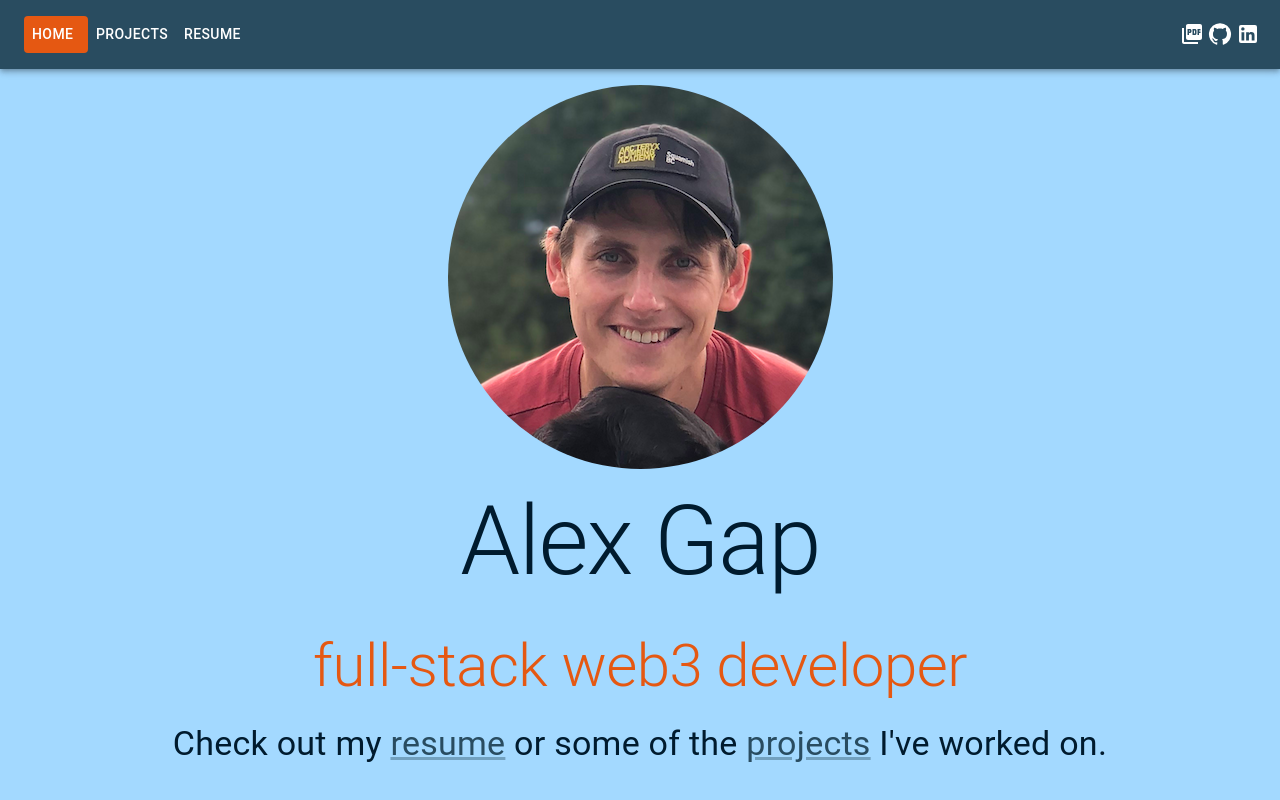
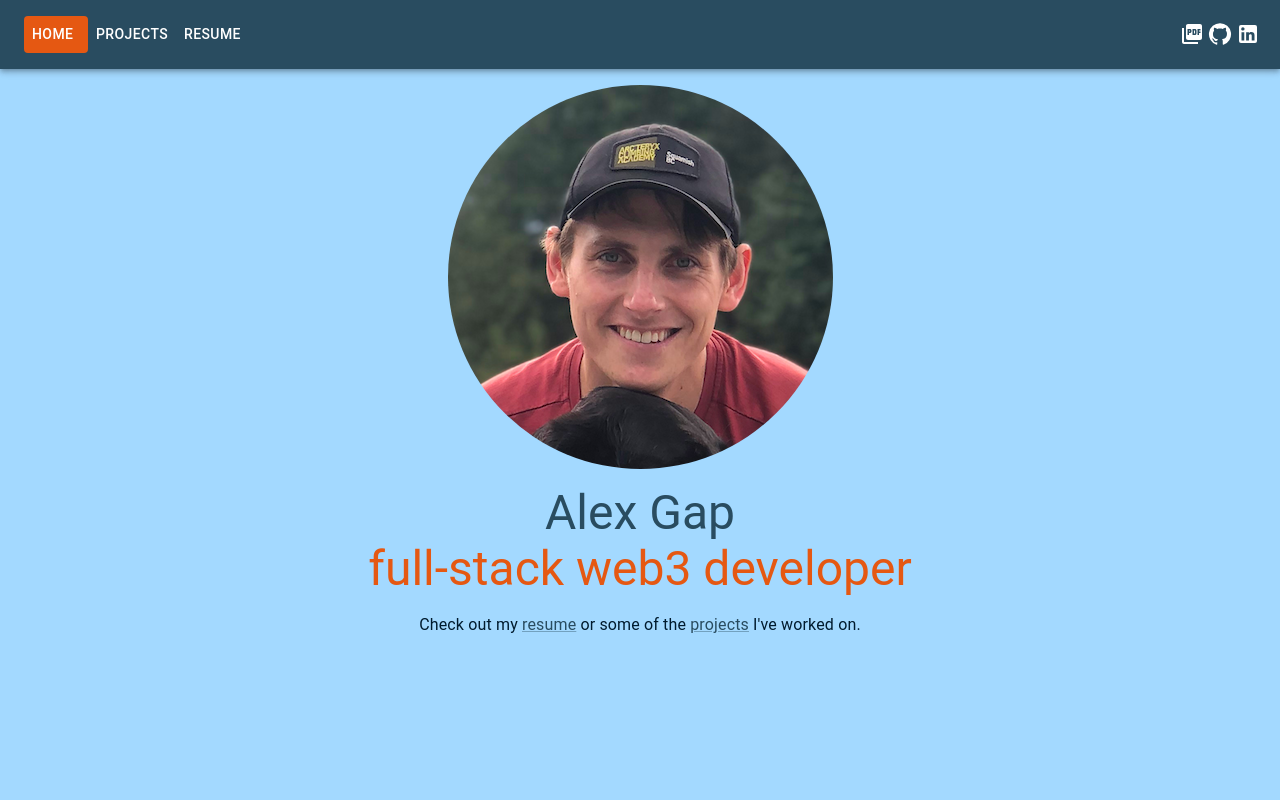
Before and after one commit to lalexgap/website, a React (Vite) app: page / in a window 1280 px wide. Built offline with nearby package versions, Linux system fonts and the light colour scheme.

Commit message:
style tweaking

```diff
--- a/src/routes/Landing.tsx
+++ b/src/routes/Landing.tsx
@@ -4,9 +4,9 @@ function Landing() {
   return (
     <Box
       display="flex"
-      justifyContent="center" // Horizontally centers the content
-      alignItems="center" // Vertically centers the content
+      alignItems="center"
       flexDirection="column"
+      sx={{ px: 2 }}
     >
       <CardMedia
         component="img"
@@ -18,13 +18,13 @@ function Landing() {
           padding: 2,
         }}
       />
-      <Typography color="textPrimary" variant="h1" gutterBottom>
+      <Typography color="primary" variant="h3">
         Alex Gap
       </Typography>
-      <Typography color="textSecondary" variant="h2" gutterBottom>
+      <Typography color="textSecondary" variant="h3" gutterBottom>
         full-stack web3 developer
       </Typography>
-      <Typography color="textPrimary" variant="h4" gutterBottom>
+      <Typography color="textPrimary" variant="body1">
         Check out my <Link href="/resume">resume</Link> or some of the{" "}
         <Link href="/projects">projects</Link> I've worked on.
       </Typography>
```
